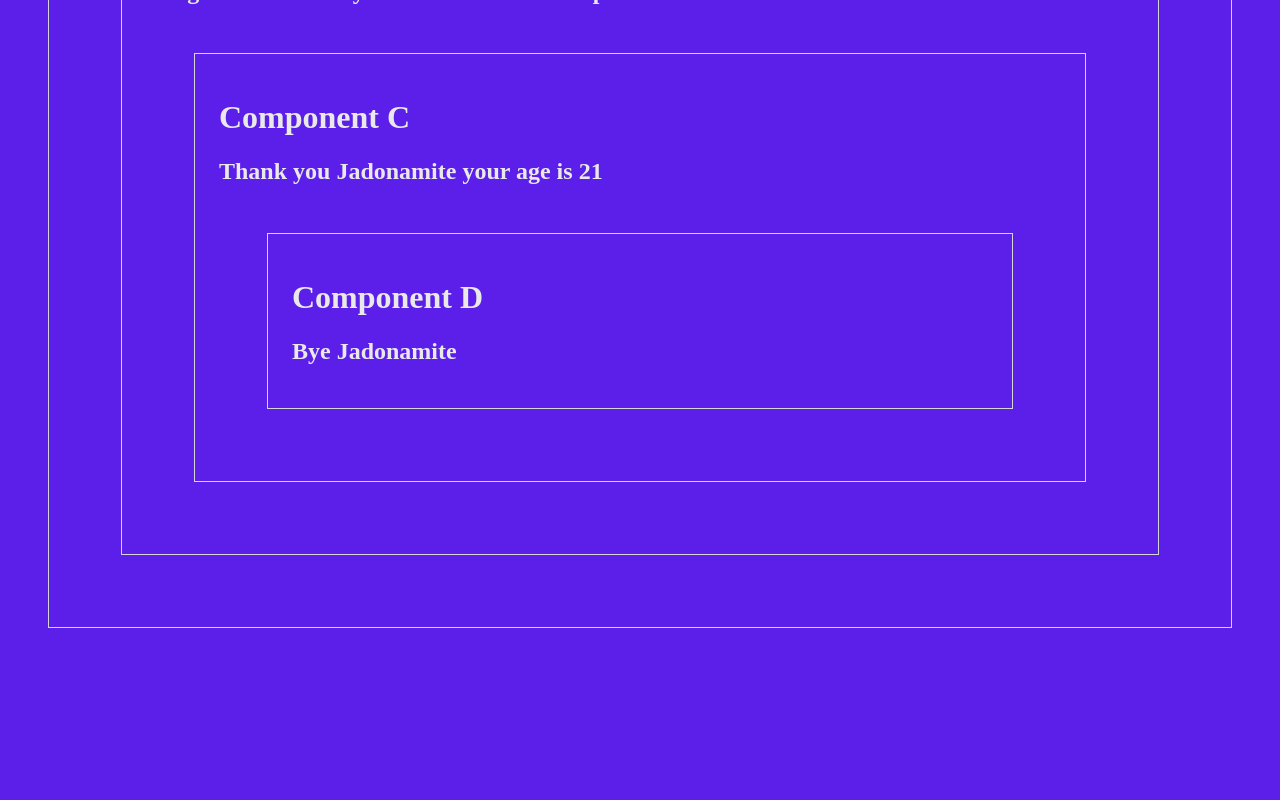
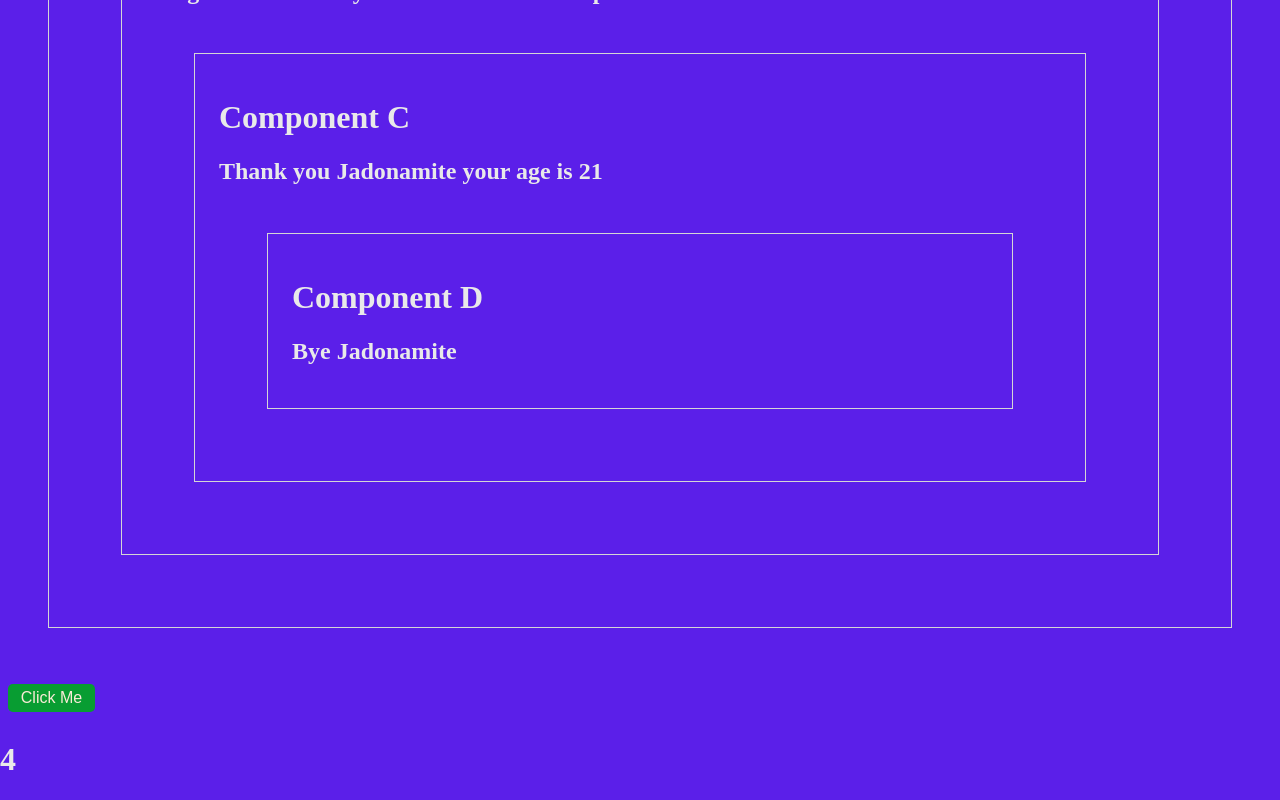
Before and after one commit to jadonamite/React, a React (Vite) app: page / in a window 1280 px wide. Shown: the part 295-1095 px from the top of the page. Before the commit the page ends 971 px from the top, so only its background shows below. Built offline with nearby package versions, Linux system fonts and the light colour scheme.

Commit message:
Introduction to useRef

```diff
--- a/src/App.jsx
+++ b/src/App.jsx
@@ -1,9 +1,11 @@
 import CompoA from "./CompoA.jsx";
+import MyComponent from "./useRef.jsx";
 
 function App() {
    return (
       <>
          <CompoA />
+         <MyComponent />
       </>
    );
 }
--- /dev/null
+++ b/src/useRef.jsx
@@ -0,0 +1,25 @@
+import React, { useState, useEffect, useRef } from "react";
+
+function MyComponent() {
+   const [number, setNumber] = useState(0);
+
+   useEffect(() => {
+      setNumber((n) => n + 2);
+      console.log(`Hi its been clicked ${number} times`);
+   }, []);
+
+   const handleOnClick = () => {
+      setNumber((n) => n + 1);
+      console.log("Clicked");
+   };
+
+   return (
+      <>
+         <button className="add-btn" onClick={handleOnClick}>
+            Click Me
+         </button>
+         <h1 className="number">{number}</h1>
+      </>
+   );
+}
+export default MyComponent;
```
